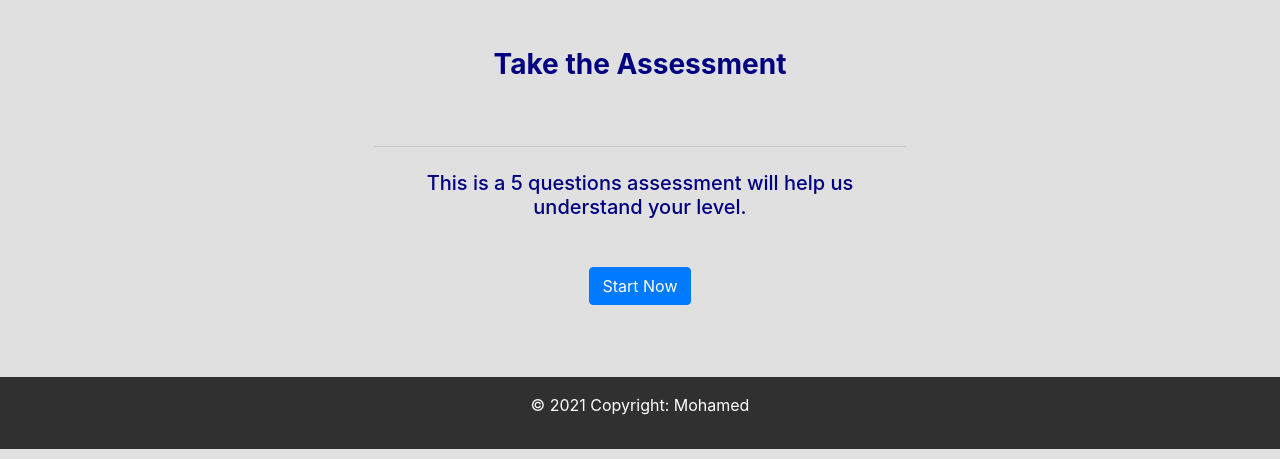
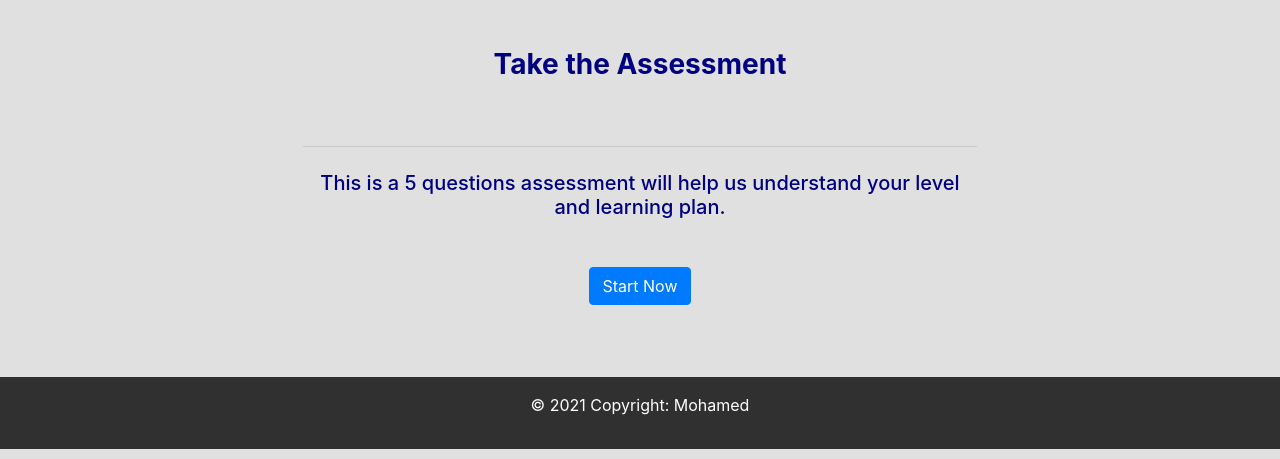
Before and after one commit to mohamedlafiteh/learning-system-project, a Django app: page / in a window 1280 px wide. Shown: the part 231-690 px from the top of the page. Run offline with Django 3.2, Linux system fonts and the light colour scheme; some libraries are stand-ins or nearby versions.

Commit message:
fix style

```diff
--- a/quiz/views.py
+++ b/quiz/views.py
@@ -13,6 +13,7 @@
     if request.method == 'POST':
         results = request.POST.items()
         # for key, value in request.POST.items():
+        #     print(value)
         return render(request, 'quiz/results_view.html', {'results': results})
     else:  # GET
         return render(request, 'quiz/assessment_view.html', {'questions': questions})
--- a/users_application/templates/users_application/home_page.html
+++ b/users_application/templates/users_application/home_page.html
@@ -29,7 +29,7 @@
                 <hr style="color:#000080;">
 
                 <!-- description -->
-                <h5 class=" my-4" style="color:#000080;">This is a 5 questions assessment will help us understand your level.</h5><br>
+                <h5 class=" my-4" style="color:#000080;">This is a 5 questions assessment will help us understand your level and learning plan.</h5><br>
                 <a href="{% url 'quiz:assess_list' %}"> <button type="button" class="btn btn-primary" > Start Now</button> </a>
               </div>
             </div>
```
Also changed, not shown: syllabus/templates/syllabus/lecture_details_view.html (+4 -36 lines), db.sqlite3.
